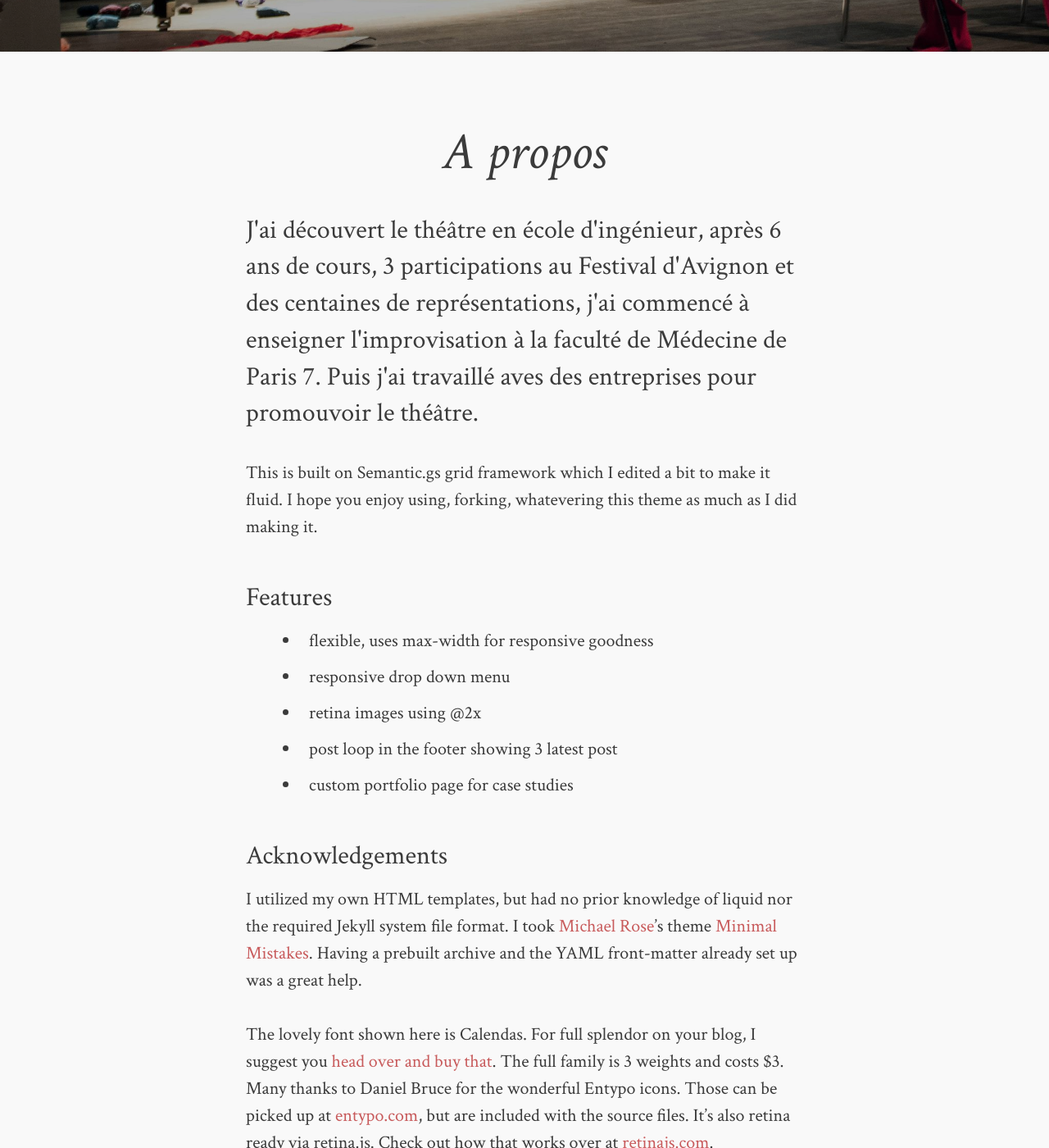
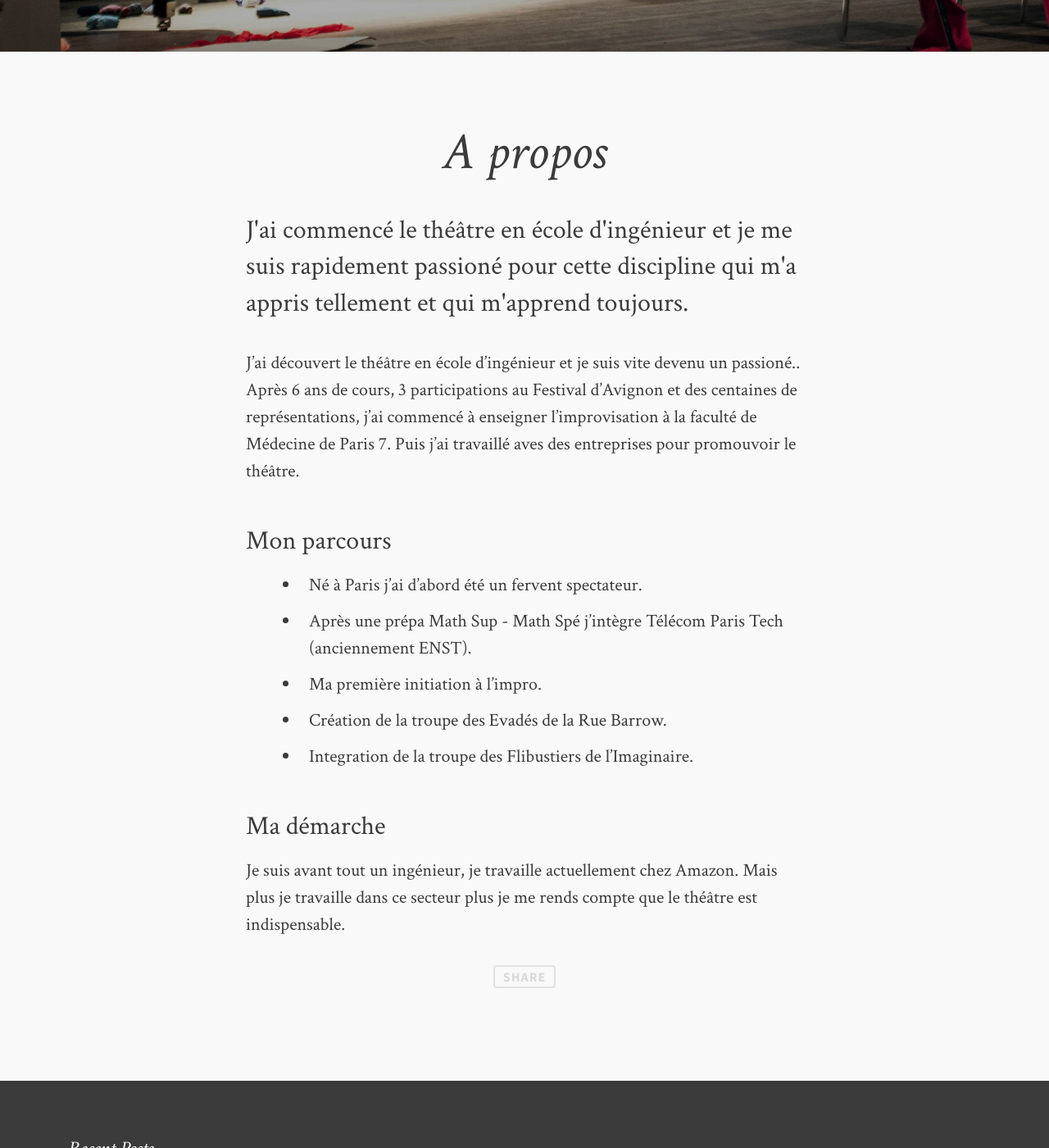
Before and after one commit to moutard/impro-blog, a Jekyll site: the page built from about.md, in a window 1280 px wide and 1400 px high, scrolled down 487 px. Shown: the whole window at 82% size. Built offline with Jekyll 4.4.1, drawn with Linux system fonts in a browser that asks for light colours; comment, search, counter and statistics services are not loaded; some of the changed text lies outside the part shown.

Commit message:
First blog post

```diff
--- a/about.md
+++ b/about.md
@@ -2,28 +2,23 @@
 layout: post
 permalink: /about/
 title: A propos
-description: J'ai découvert le théâtre en école d'ingénieur, après 6 ans de cours,
-  3 participations au Festival d'Avignon et des centaines de représentations, j'ai
-  commencé à enseigner l'improvisation à la faculté de Médecine de Paris 7.
-  Puis j'ai travaillé aves des entreprises pour promouvoir le théâtre.
+description: "J'ai commencé le théâtre en école d'ingénieur et je me suis rapidement passioné pour cette discipline qui m'a appris tellement et qui m'apprend toujours."
 tags: [about, theatre]
 image:
   feature: flibustiers_amiens_salut.jpg
 ---
 
-This is built on Semantic.gs grid framework which I edited a bit to make it fluid. I hope you enjoy using, forking, whatevering this theme as much as I did making it.
+J'ai découvert le théâtre en école d'ingénieur et je suis vite devenu un passioné.. Après 6 ans de cours, 3 participations au Festival d'Avignon et des centaines de représentations, j'ai commencé à enseigner l'improvisation à la faculté de Médecine de Paris 7. Puis j'ai travaillé aves des entreprises pour promouvoir le théâtre.
 
-### Features
-* flexible, uses max-width for responsive goodness
-* responsive drop down menu
-* retina images using @2x
-* post loop in the footer showing 3 latest post
-* custom portfolio page for case studies
 
-### Acknowledgements
-I utilized my own HTML templates, but had no prior knowledge of liquid nor the required Jekyll system file format. I took [Michael Rose](http://twitter.com/mmistakes)'s theme [Minimal Mistakes](http://mmistakes.github.io/minimal-mistakes/). Having a prebuilt archive and the YAML front-matter already set up was a great help.
+### Mon parcours
+* Né à Paris j'ai d'abord été un fervent spectateur.
+* Après une prépa Math Sup - Math Spé j'intègre Télécom Paris Tech (anciennement ENST).
+* Ma première initiation à l'impro.
+* Création de la troupe des Evadés de la Rue Barrow.
+* Integration de la troupe des Flibustiers de l'Imaginaire.
 
- The lovely font shown here is Calendas. For full splendor on your blog, I suggest you [head over and buy that](http://calendasplus.com/). The full family is 3 weights and costs $3. Many thanks to Daniel Bruce for the wonderful Entypo icons. Those can be picked up at [entypo.com](http://entypo.com), but are included with the source files. It's also <b>retina ready</b> via retina.js. Check out how that works over at [retinajs.com](http://retinajs.com).
-
-### The Name
-Balzac was a famous writer, known for his beautiful prose. I read some Balzac in school, but mostly feel comfort in the name of my favorite coffee shop in Stratford, Ontario.
+### Ma démarche
+Je suis avant tout un ingénieur, je travaille actuellement chez Amazon. Mais
+plus je travaille dans ce secteur plus je me rends compte que le théâtre est
+indispensable.
```
